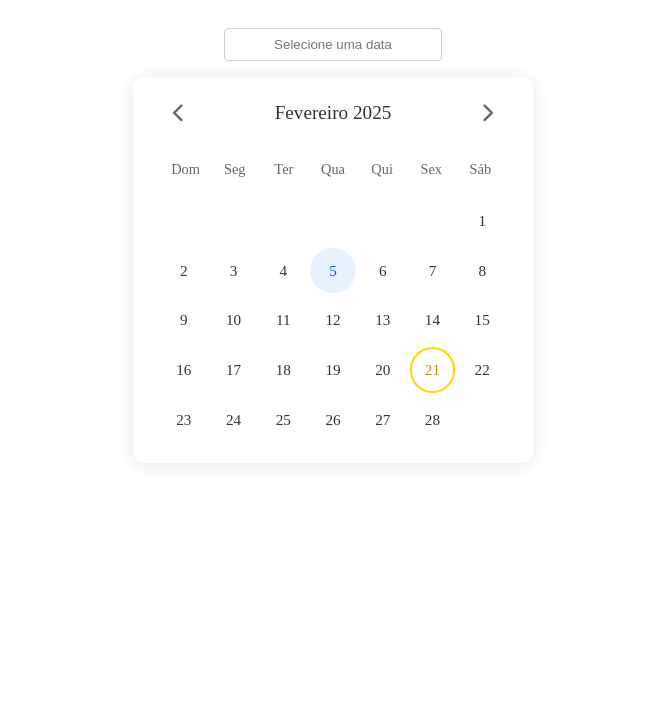
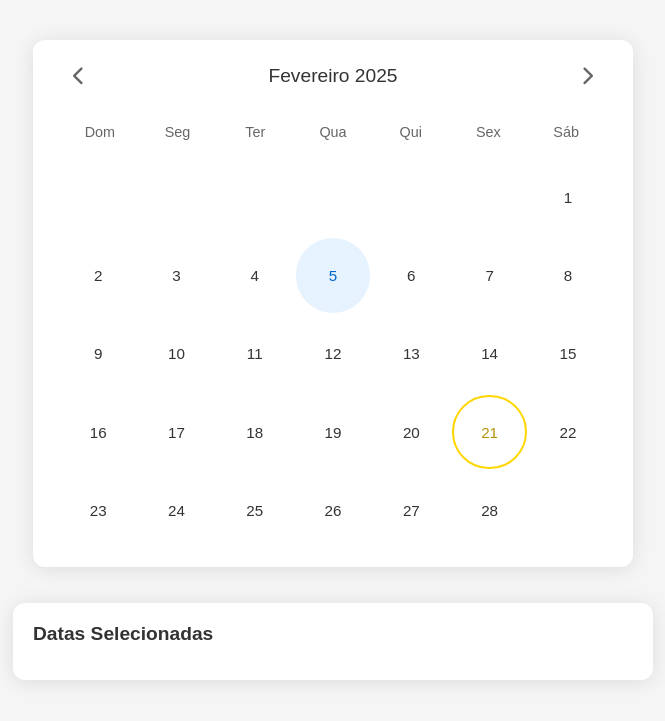
Before and after one commit to Walessonrdreis/Components, a PHP site: page / in a window 1280 px wide. Shown: the top 721 px of the page, without its empty margins (307-972 px from the left). Run offline with PHP 8.4, Linux system fonts and the light colour scheme; some libraries are stand-ins or nearby versions.

Commit message:
Enhance Calendar component with multiple date selection and UI improvements

```diff
--- a/Calendar/components/Calendar/Calendar.css
+++ b/Calendar/components/Calendar/Calendar.css
@@ -11,7 +11,7 @@
 
 .calendar {
     width: 100%;
-    max-width: 400px;
+    max-width: 600px;
     min-width: 280px;
     margin: 0 auto;
     background: #ffffff;
@@ -127,6 +127,109 @@
     box-shadow: 0 2px 8px rgba(0, 0, 0, 0.2);
 }
 
+.calendar-day.selected {
+    background-color: #0066cc;
+    color: white;
+}
+
+.selected-dates-container {
+    margin-top: 20px;
+    width: 100%;
+    max-width: 400px;
+    background: #ffffff;
+    border-radius: 12px;
+    box-shadow: 0 2px 20px rgba(0, 0, 0, 0.1);
+    padding: 15px;
+}
+
+.selected-date-item {
+    display: flex;
+    justify-content: space-between;
+    align-items: center;
+    padding: 8px;
+    border-bottom: 1px solid #eee;
+}
+
+.selected-date-item:last-child {
+    border-bottom: none;
+}
+
+.remove-date {
+    background: none;
+    border: none;
+    color: #ff4444;
+    cursor: pointer;
+    padding: 4px 8px;
+    border-radius: 4px;
+}
+
+.remove-date:hover {
+    background-color: #ffeeee;
+}
+body {
+    font-family: Arial, sans-serif;
+    margin: 0;
+    padding: 20px;
+    background-color: #f5f5f5;
+}
+
+.main-container {
+    max-width: 800px;
+    margin: 0 auto;
+}
+
+h1 {
+    text-align: center;
+    color: #333;
+    margin-bottom: 30px;
+}
+
+/* Mantendo apenas os estilos específicos do container de datas selecionadas */
+.selected-dates-container {
+    width: 100%;
+    max-width: 600px;
+    margin: 20px auto 0;
+    background: #ffffff;
+    border-radius: 12px;
+    box-shadow: 0 2px 20px rgba(0, 0, 0, 0.1);
+    padding: 20px;
+}
+
+.selected-dates-container h3 {
+    margin: 0 0 15px 0;
+    color: #333;
+    font-size: 1.2rem;
+}
+
+.selected-dates-list {
+    max-height: 300px;
+    overflow-y: auto;
+}
+
+.selected-date-item {
+    display: flex;
+    justify-content: space-between;
+    align-items: center;
+    padding: 8px;
+    border-bottom: 1px solid #eee;
+}
+
+.selected-date-item:last-child {
+    border-bottom: none;
+}
+
+.remove-date {
+    background: none;
+    border: none;
+    color: #ff4444;
+    cursor: pointer;
+    padding: 4px 8px;
+    border-radius: 4px;
+}
+
+.remove-date:hover {
+    background-color: #ffeeee;
+}
 /* Responsividade para telas pequenas */
 @media screen and (max-width: 480px) {
     .calendar {
--- a/Calendar/components/Calendar/Calendar.js
+++ b/Calendar/components/Calendar/Calendar.js
@@ -26,8 +26,10 @@
         constructor(config) {
             this.$container = $(`#${config.containerId}`);
             this.$dateInput = $('#data-selecionada');
+            this.$selectedDatesContainer = $('#datas-selecionadas .selected-dates-list');
             this.options = $.extend({}, Calendar.defaults, config.options);
             this.currentDate = new Date();
+            this.selectedDates = new Set(); // Armazena as datas selecionadas
             this.init();
         }
 
@@ -91,9 +93,10 @@
             // Adiciona os dias do mês
             for (let day = 1; day <= lastDay.getDate(); day++) {
                 const date = new Date(year, month, day);
+                const dateStr = date.toISOString().split('T')[0];
                 const $dayElement = $('<div>', {
                     class: 'calendar-day',
-                    'data-date': date.toISOString(),
+                    'data-date': dateStr,
                     text: day
                 });
 
@@ -101,52 +104,40 @@
                     $dayElement.addClass('today');
                 }
 
+                if (this.selectedDates.has(dateStr)) {
+                    $dayElement.addClass('selected');
+                }
+
                 $daysContainer.append($dayElement);
             }
+
+            this.markHolidays();
         }
 
         setupEventListeners() {
-            let clickData = {
-                lastClick: 0,
-                lastElement: null
-            };
-
             this.$container
                 .on('click', '.prev-month', () => {
                     this.currentDate.setMonth(this.currentDate.getMonth() - 1);
                     this.updateCalendar();
-                    this.markHolidays();
                 })
                 .on('click', '.next-month', () => {
                     this.currentDate.setMonth(this.currentDate.getMonth() + 1);
                     this.updateCalendar();
-                    this.markHolidays();
                 })
                 .on('click', '.calendar-day', (e) => {
                     const $dayElement = $(e.currentTarget);
-                    const date = $dayElement.data('date');
-                    if (!date) return;
+                    const dateStr = $dayElement.data('date');
+                    if (!dateStr) return;
 
-                    const currentTime = $.now();
-                    const isFeriado = $dayElement.hasClass('feriado');
-
-                    if (isFeriado) {
-                        const isDoubleClick = (
-                            $dayElement.get(0) === clickData.lastElement &&
-                            currentTime - clickData.lastClick <= this.options.doubleClickDelay
-                        );
-
-                        clickData = {
-                            lastClick: currentTime,
-                            lastElement: $dayElement.get(0)
-                        };
-
-                        if (!isDoubleClick) return;
+                    if (this.selectedDates.has(dateStr)) {
+                        this.selectedDates.delete(dateStr);
+                        $dayElement.removeClass('selected');
+                    } else {
+                        this.selectedDates.add(dateStr);
+                        $dayElement.addClass('selected');
                     }
 
-                    const selectedDate = new Date(date);
-                    const formattedDate = $.datepicker.formatDate(this.options.dateFormat, selectedDate);
-                    this.$dateInput.val(formattedDate).trigger('change');
+                    this.updateSelectedDatesList();
                 });
         }
 
@@ -187,6 +178,44 @@
             const mes = String(date.getMonth() + 1).padStart(2, '0');
             return `${dia}-${mes}`;
         }
+
+        updateSelectedDatesList() {
+            if (!this.$selectedDatesContainer.length) return;
+
+            this.$selectedDatesContainer.empty();
+
+            const sortedDates = Array.from(this.selectedDates).sort();
+
+            sortedDates.forEach(dateStr => {
+                const date = new Date(dateStr);
+                const formattedDate = date.toLocaleDateString('pt-BR', {
+                    day: '2-digit',
+                    month: '2-digit',
+                    year: 'numeric'
+                });
+
+                const $dateItem = $('<div>', {
+                    class: 'selected-date-item'
+                }).append(
+                    $('<span>', { text: formattedDate }),
+                    $('<button>', {
+                        class: 'remove-date',
+                        'data-date': dateStr,
+                        html: '<i class="fas fa-times"></i>'
+                    })
+                );
+
+                this.$selectedDatesContainer.append($dateItem);
+            });
+
+            // Adiciona evento para remover datas
+            this.$selectedDatesContainer.on('click', '.remove-date', (e) => {
+                const dateStr = $(e.currentTarget).data('date');
+                this.selectedDates.delete(dateStr);
+                this.updateCalendar();
+                this.updateSelectedDatesList();
+            });
+        }
     }
 
     // Configurações padrão do plugin
--- a/Calendar/components/Calendar/examples/basic.html
+++ b/Calendar/components/Calendar/examples/basic.html
@@ -19,10 +19,6 @@
     </div>
 
     <script src="../dist/calendar.min.js"></script>
-    <script>
-        $(document).ready(function() {
-            $('#meu-calendario').calendar();
-        });
-    </script>
+
 </body>
 </html>
--- a/Calendar/index.html
+++ b/Calendar/index.html
@@ -4,81 +4,50 @@
 <head>
     <meta charset="UTF-8">
     <meta name="viewport" content="width=device-width, initial-scale=1.0">
-    <title>Calendário</title>
+    <title>Calendário com Múltipla Seleção</title>
 
     <!-- CSS -->
     <link rel="stylesheet" href="components/Calendar/Calendar.css">
     <link rel="stylesheet" href="https://cdnjs.cloudflare.com/ajax/libs/font-awesome/6.0.0/css/all.min.css">
     <link rel="stylesheet" href="https://code.jquery.com/ui/1.13.2/themes/base/jquery-ui.css">
 
-    <!-- Estilos para centralização -->
-    <style>
-        .calendar-container {
-            display: flex;
-            flex-direction: column;
-            align-items: center;
-            justify-content: center;
-            gap: 1rem;
-            width: 100%;
-            padding: 20px;
-        }
-
-        #data-selecionada {
-            padding: 8px;
-            border: 1px solid #ccc;
-            border-radius: 4px;
-            width: 200px;
-            text-align: center;
-        }
-
-        #meu-calendario {
-            width: 100%;
-            max-width: 400px;
-            margin: 0 auto;
-        }
-
-        /* Estilo para feriados */
-        .feriado {
-            border: 2px solid #FFD700 !important;
-            position: relative;
-            cursor: pointer;
-        }
-
-        .feriado:hover::after {
-            content: attr(data-feriado);
-            position: absolute;
-            bottom: 100%;
-            left: 50%;
-            transform: translateX(-50%);
-            background-color: rgba(0, 0, 0, 0.8);
-            color: white;
-            padding: 5px;
-            border-radius: 4px;
-            font-size: 12px;
-            white-space: nowrap;
-            z-index: 1000;
-        }
-    </style>
-
     <!-- jQuery e plugins -->
     <script src="https://code.jquery.com/jquery-3.6.0.min.js"></script>
     <script src="https://code.jquery.com/ui/1.13.2/jquery-ui.min.js"></script>
     <script
         src="https://cdnjs.cloudflare.com/ajax/libs/jquery-throttle-debounce/1.1/jquery.ba-throttle-debounce.min.js"></script>
+
+    <style>
+
+    </style>
 </head>
 
 <body>
-    <!-- Container para centralizar -->
-    <div class="calendar-container">
-        <!-- Input que receberá a data -->
-        <input type="text" id="data-selecionada" class="date-input" readonly placeholder="Selecione uma data">
+    <div class="main-container">
 
-        <!-- Div onde o calendário será renderizado -->
-        <div id="meu-calendario" class="calendar"></div>
+
+        <!-- Container do Calendário -->
+        <div class="calendar-container">
+            <div id="meu-calendario" class="calendar"></div>
+
+            <!-- Container das Datas Selecionadas -->
+            <div id="datas-selecionadas" class="selected-dates-container">
+                <h3>Datas Selecionadas</h3>
+                <div class="selected-dates-list"></div>
+            </div>
+        </div>
     </div>
 
     <!-- Scripts da aplicação -->
     <script src="components/Calendar/Calendar.js"></script>
+    <script>
+        $(document).ready(function () {
+            $('#meu-calendario').calendar({
+                firstDayOfWeek: 0, // Domingo como primeiro dia da semana
+                dateFormat: 'dd/mm/yy'
+            });
+        });
+    </script>
 </body>
 
 </html>
```
